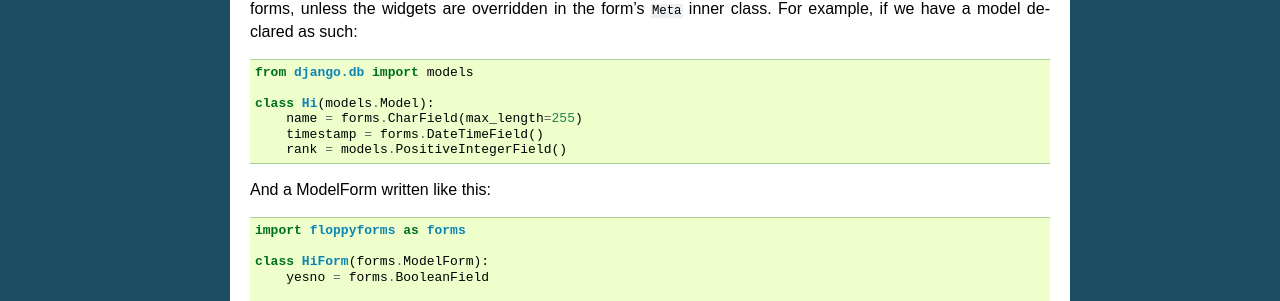
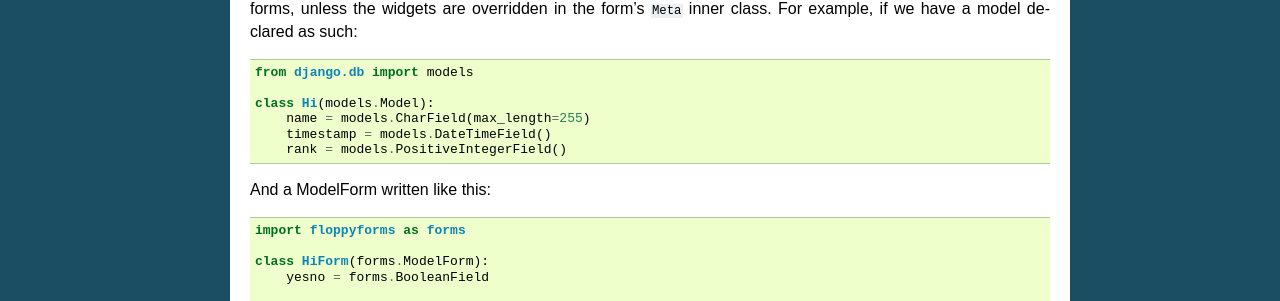
Before and after one commit to jazzband/django-floppyforms, a Sphinx documentation site: the page built from docs/differences.rst, in a window 1280 px wide. Shown: the part 1245-1546 px from the top of the page. Built offline with Sphinx 7.4.7, drawn with Linux system fonts in a browser that asks for light colours.

Commit message:
Fix a code example typo is docs/differences

```diff
--- a/docs/differences.rst
+++ b/docs/differences.rst
@@ -85,8 +85,8 @@
     from django.db import models
 
     class Hi(models.Model):
-        name = forms.CharField(max_length=255)
-        timestamp = forms.DateTimeField()
+        name = models.CharField(max_length=255)
+        timestamp = models.DateTimeField()
         rank = models.PositiveIntegerField()
 
 And a ModelForm written like this:
```
